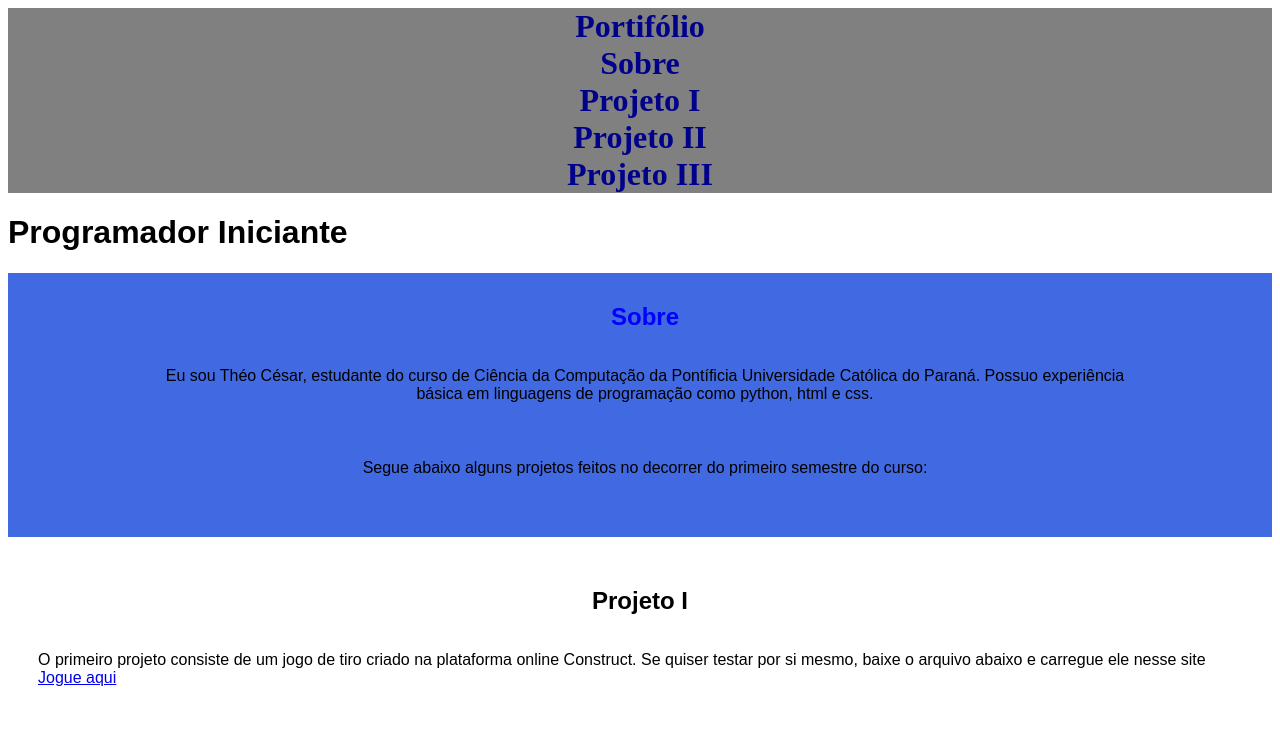
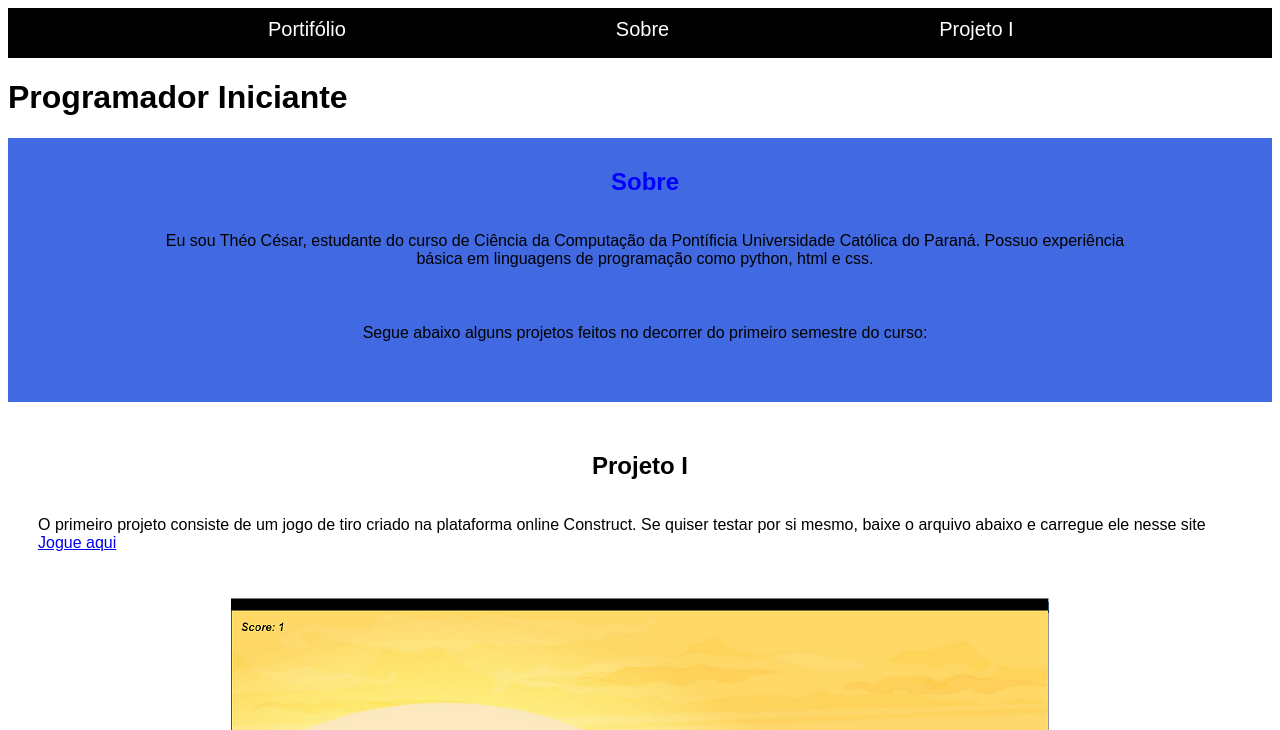
Before and after one commit to theocesar/1st-portfolio, a plain HTML site: page index.html in a window 1280 px wide. Shown: the top 730 px of the page. Drawn offline with Linux system fonts and the light colour scheme.

Commit message:
Add files via upload

```diff
--- a/css/style.css
+++ b/css/style.css
@@ -13,21 +13,7 @@ h1,h2,h3 {
 
 /* Navegação */
 
-nav {
-        display:flex;
-        flex-direction: column;
-        align-items: center;
-        background-color:grey;
-}
 
-nav > a {
-
-        text-decoration: none;
-        color: darkblue;
-        font-weight: 800;
-        font-size: 32px;
-        font-family: Yellowtail, serif;
-}
 
 nav > ul {
 
@@ -53,6 +39,7 @@ nav ul li a {
         width: 100%;
         text-decoration: none;
         color:blue;
+        list-style-type: none;
 }
 
 /* Cabeçalho */
@@ -137,3 +124,50 @@ header p{
     text-align: center;
     margin-top: 10px;
 }
+
+.menu {
+
+        color: black;
+        display: inline-block;
+}
+
+.divisor {
+
+            width: 100%;
+            height: 50px;
+            background-color: black;
+}
+
+.divisor a {
+
+            margin-left: 250px;
+            border-bottom: 6px solid transparent;
+            font-size: 20px;
+            padding: 10px;
+            float: left;
+            text-align: center;
+            text-decoration: none;
+            color: white;
+            transition:all 500ms;
+}
+
+.divisor a:hover {
+
+            border-bottom: 6px solid white;
+
+
+}
+
+.voltar {
+
+    margin: auto;
+    border-bottom: 6px solid transparent;
+    font-size: 20px;
+    padding: 10px;
+    float: left;
+    text-align: center;
+    text-decoration: none;
+    color: white;
+    transition:all 500ms;
+    background-color: black;
+}
```
